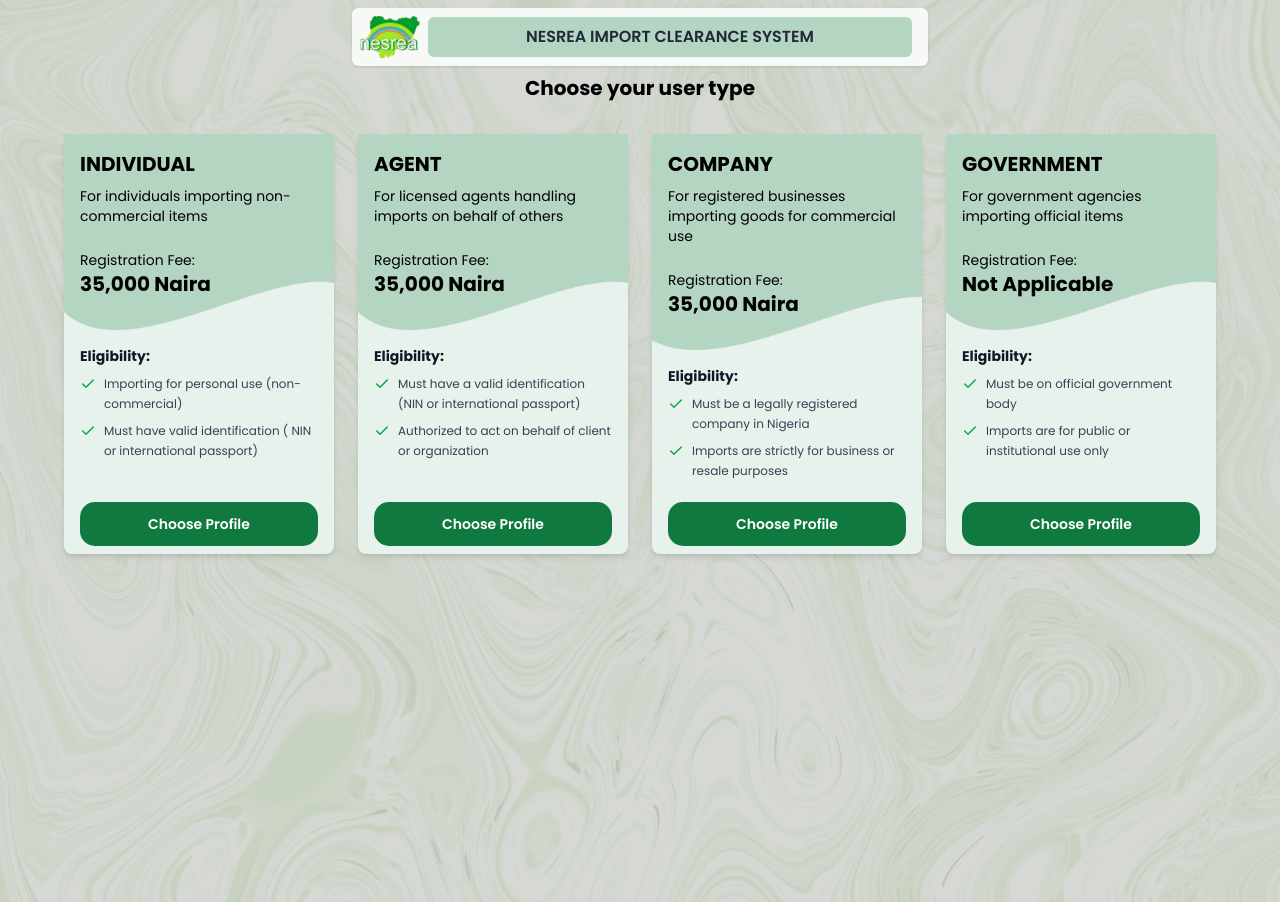
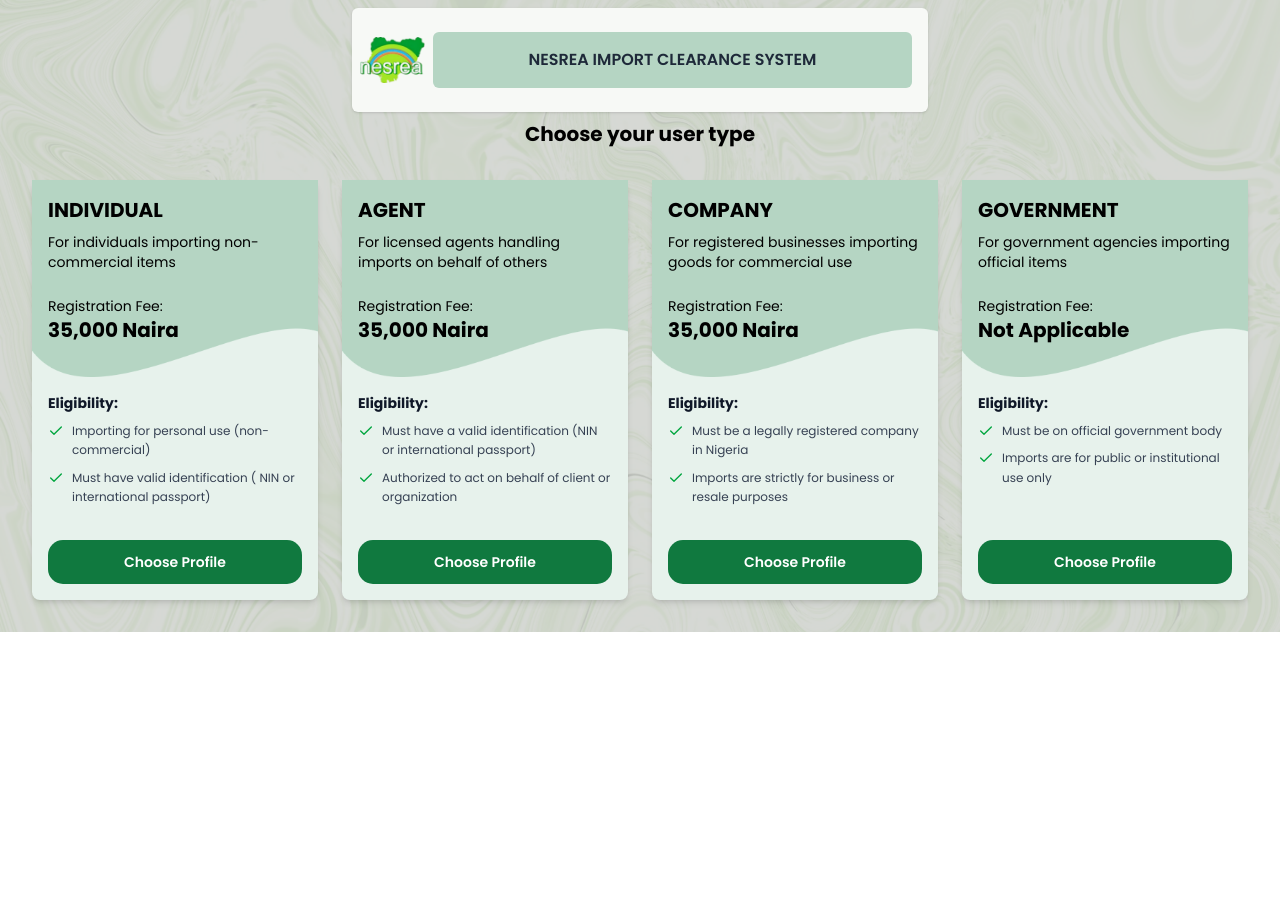
Before and after one commit to Denike-d/nesrea, a Next.js app: page /user-type in a window 1280 px wide. After the commit the page ends 800 px from the top, so only its background shows below. Built offline with nearby package versions, Linux system fonts and the light colour scheme.

Commit message:
quick fix

```diff
--- a/src/app/user-type/page.tsx
+++ b/src/app/user-type/page.tsx
@@ -40,12 +40,12 @@
         <h3 className="font-bold text-xl text-black text-center mt-2">
           Choose your user type
         </h3>
-        <div className="min-h-screen p-8 flex justify-center">
-          <div className="flex flex-row gap-6 w-full max-w-6xl">
+        <div className="">
+          <div className="gap-6 w-full max-w-7xl p-8 grid md:grid-cols-2 lg:grid-cols-4">
             {userType.map((profile) => (
               <div
                 key={profile.id}
-                className={`bg-[#E7F2EC] rounded-lg shadow-md flex-1 min-w-0 h-[420px] flex flex-col`}
+                className={`bg-[#E7F2EC] rounded-lg shadow-md rounded-2xl flex-1 min-w-0 h-[420px] flex flex-col transform transition-all duration-300 ease-out hover:scale-105 hover:shadow-lg cursor-pointer`}
               >
                 <div className="bg-[url('/images/curve.png')] bg-cover p-4 w-full bg-no-repeat bg-top rounded-b-lg">
                   {/* <Image src={rectangle} className="w-full" alt="rectangle" /> */}
@@ -94,7 +94,7 @@
                 ))}
               </ul>
             </div> */}
-                <div className="mt-auto mx-4 mb-2">
+                <div className="mt-auto mx-4 mb-4">
                   <PrimaryButton
                     href=""
                     title="Choose Profile"
--- a/src/components/header-banner.tsx
+++ b/src/components/header-banner.tsx
@@ -4,12 +4,12 @@
 export default function HeaderBanner() {
   return (
     <div className="pt-2">
-      <div className="flex items-center justify-between bg-[#f7f9f6] p-2 rounded-md shadow-sm max-w-xl mx-auto">
+      <div className="flex items-center justify-between bg-[#f7f9f6] px-2 py-6 rounded-md shadow-sm max-w-xl mx-auto ">
         <div className="flex items-center gap-2">
-          <Image src={nesrea} alt="nesrea logo" width={60} />
+          <Image src={nesrea} alt="nesrea logo" width={65} />
         </div>
         <div className="flex-1 mx-2">
-          <div className="bg-[#B5D5C3] text-center py-2 rounded-md font-semibold text-gray-800 text-sm md:text-base">
+          <div className="bg-[#B5D5C3] text-center py-4 rounded-md font-semibold text-gray-800 text-sm md:text-base">
             <p>NESREA IMPORT CLEARANCE SYSTEM</p>
           </div>
         </div>
```
